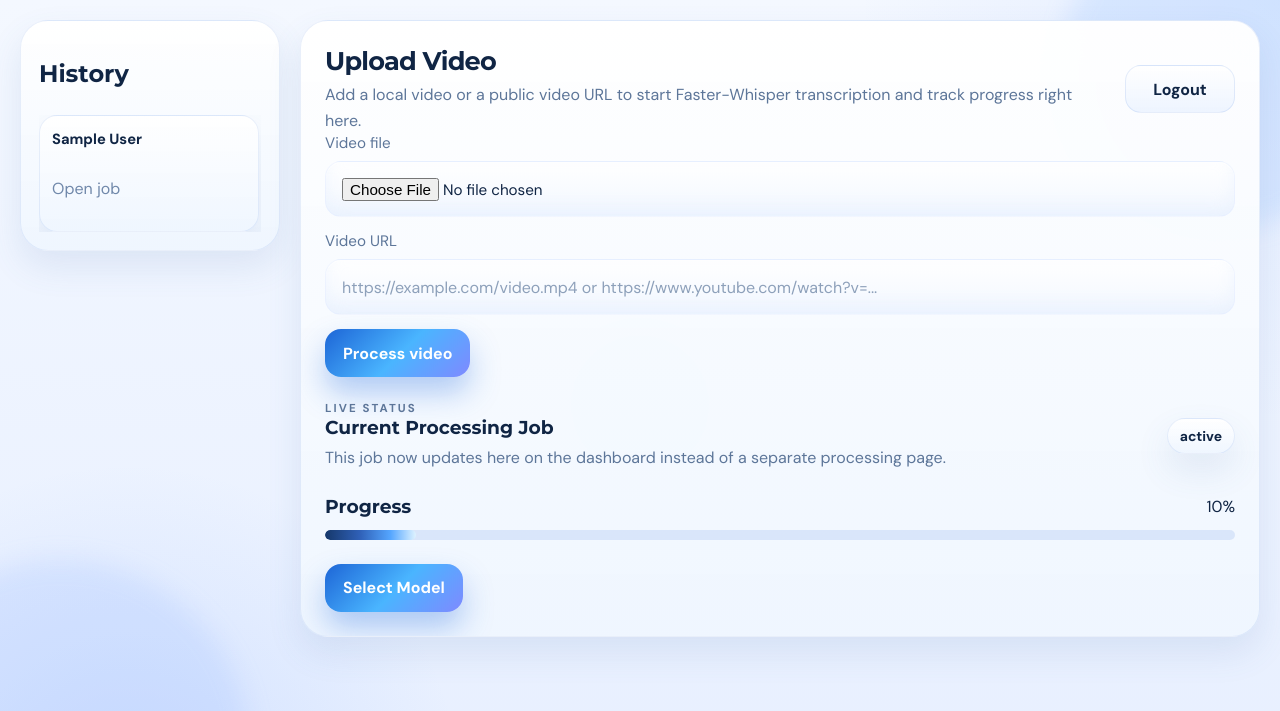
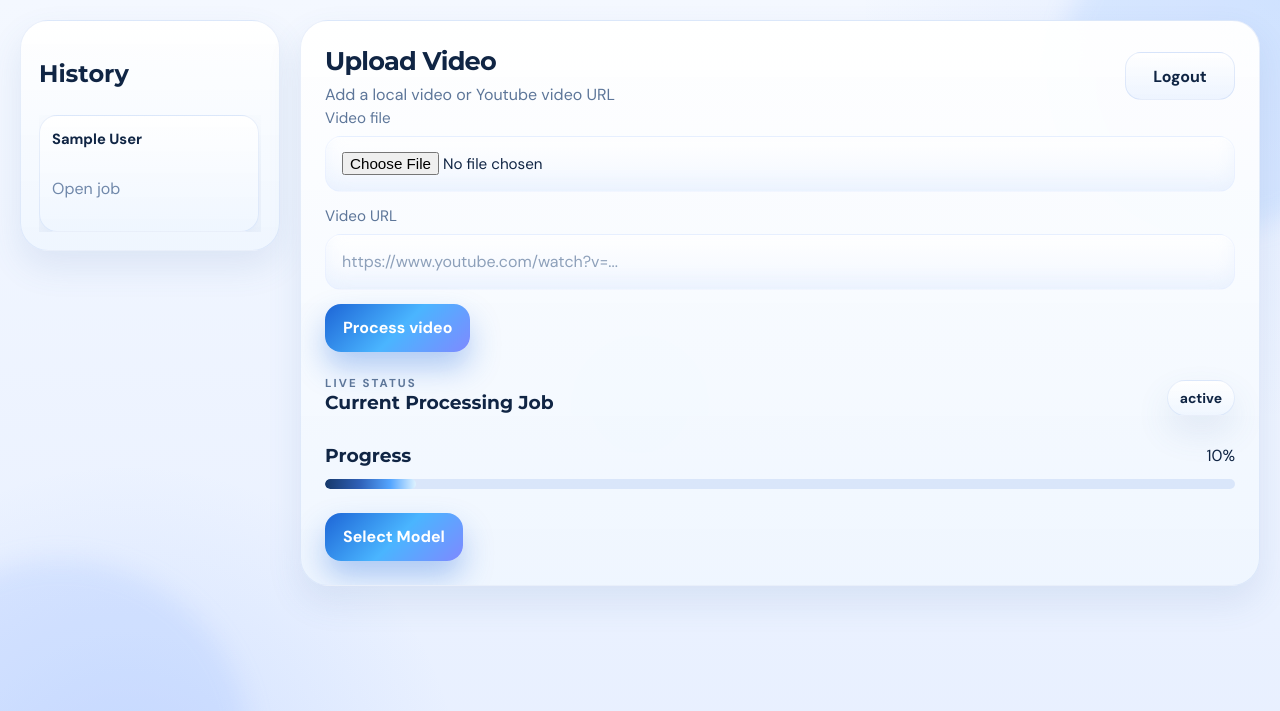
Before and after one commit to varad42/AIVTOBS, a Flask app: template templates/dashboard.html in a window 1280 px wide. Shown: the top 711 px of the page. Run offline with Flask 3, Linux system fonts and the light colour scheme; the template is opened without the code that fills it: most values are stand-ins (such as "Sample title", 1, 10 or a date in 2020).

Commit message:
remove few things

```diff
--- a/templates/blog.html
+++ b/templates/blog.html
@@ -20,8 +20,6 @@
 
     <div class="action-row" style="margin-top: 28px;">
         <a class="btn-primary" href="/download_blog/{{ job_id }}">Download Blog</a>
-        <a class="btn-secondary" href="/summary/{{ job_id }}">Summary</a>
-        <a class="btn-ghost" href="/dashboard">Dashboard</a>
     </div>
 </section>
 {% endblock %}
--- a/templates/dashboard.html
+++ b/templates/dashboard.html
@@ -32,7 +32,7 @@
             <div class="section-header">
                 <div>
                     <h2 class="section-title">Upload Video</h2>
-                    <p class="section-subtitle">Add a local video or a public video URL to start Faster-Whisper transcription and track progress right here.</p>
+                    <p class="section-subtitle">Add a local video or Youtube video URL</p>
                 </div>
                 <a href="/logout" class="btn-secondary dashboard-logout">Logout</a>
             </div>
@@ -47,7 +47,7 @@
 
                 <label class="surface-label">
                     Video URL
-                    <input class="surface-input" name="video_url" placeholder="https://example.com/video.mp4 or https://www.youtube.com/watch?v=...">
+                    <input class="surface-input" name="video_url" placeholder="https://www.youtube.com/watch?v=...">
                 </label>
 
                 <div class="button-row">
@@ -60,7 +60,6 @@
                     <div>
                         <p class="auth-eyebrow">Live status</p>
                         <h3 class="card-title" style="margin-bottom: 6px;">Current Processing Job</h3>
-                        <p class="section-subtitle">This job now updates here on the dashboard instead of a separate processing page.</p>
                     </div>
                     <span class="status-pill">{{ active_status_label }}</span>
                 </div>
--- a/templates/summary.html
+++ b/templates/summary.html
@@ -32,8 +32,6 @@
 
     <div class="action-row" style="margin-top: 28px;">
         <a class="btn-primary" href="/download_summary/{{ job_id }}">Download Summary</a>
-        <a class="btn-secondary" href="/generate_blog/{{ job_id }}">Generate Blog</a>
-        <a class="btn-secondary" href="/dashboard?job_id={{ job_id }}">Dashboard</a>
     </div>
 </section>
 {% endblock %}
```
